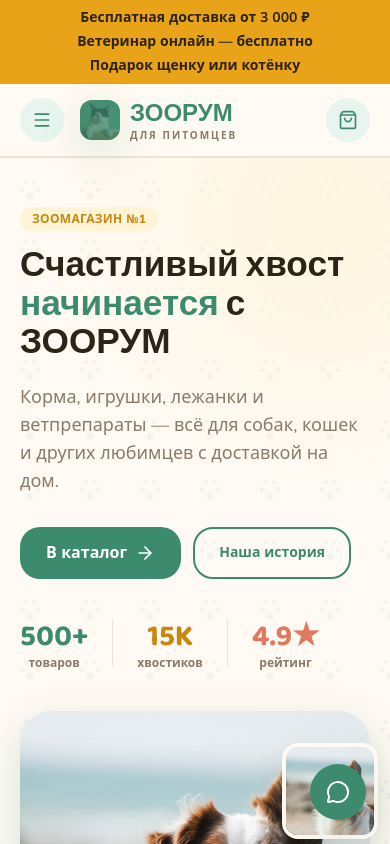
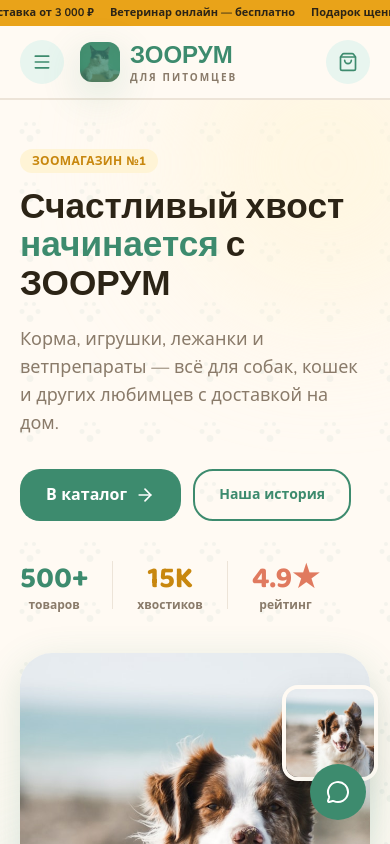
Before and after one commit to nelsyqq/ZOORUM, a Vue app: page / in a window 390 px wide. Shown: the top 844 px of the page. Built offline with nearby package versions, Linux system fonts and the light colour scheme.

Commit message:
Compact AnnounceBar on mobile: single line, smaller padding/font

```diff
--- a/src/components/layout/AnnounceBar.vue
+++ b/src/components/layout/AnnounceBar.vue
@@ -8,10 +8,12 @@ const items = [
 
 <template>
   <div class="bg-honey text-ink">
-    <div class="container-wrap flex flex-wrap items-center justify-center gap-x-8 gap-y-1 py-2 text-sm font-bold">
-      <span v-for="item in items" :key="item.text" class="flex items-center gap-1.5">
-        {{ item.text }}
-      </span>
+    <div class="container-wrap overflow-x-auto">
+      <div class="flex items-center justify-center gap-4 whitespace-nowrap py-1 text-[11px] font-bold sm:gap-8 sm:py-2 sm:text-sm">
+        <span v-for="item in items" :key="item.text" class="flex items-center gap-1.5">
+          {{ item.text }}
+        </span>
+      </div>
     </div>
   </div>
 </template>
```
